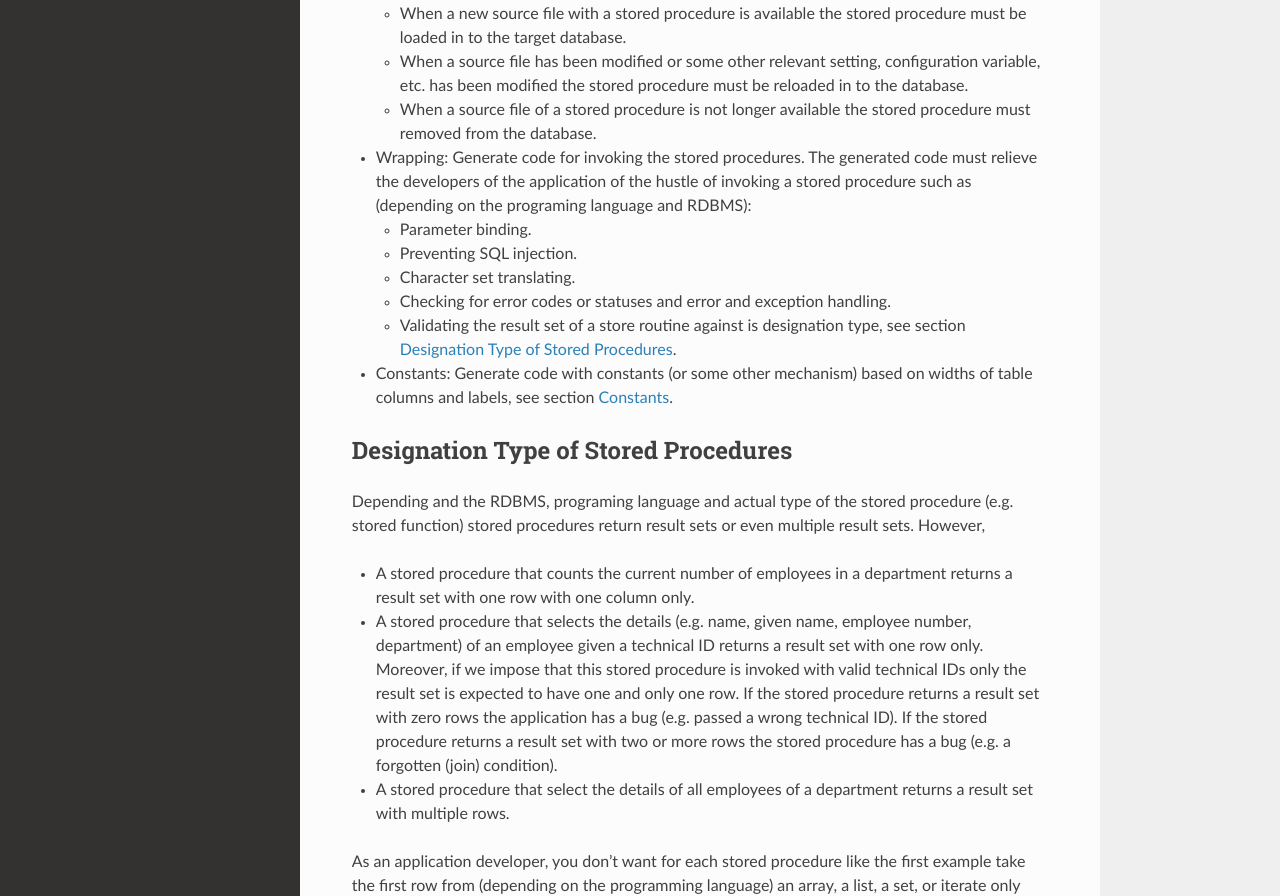
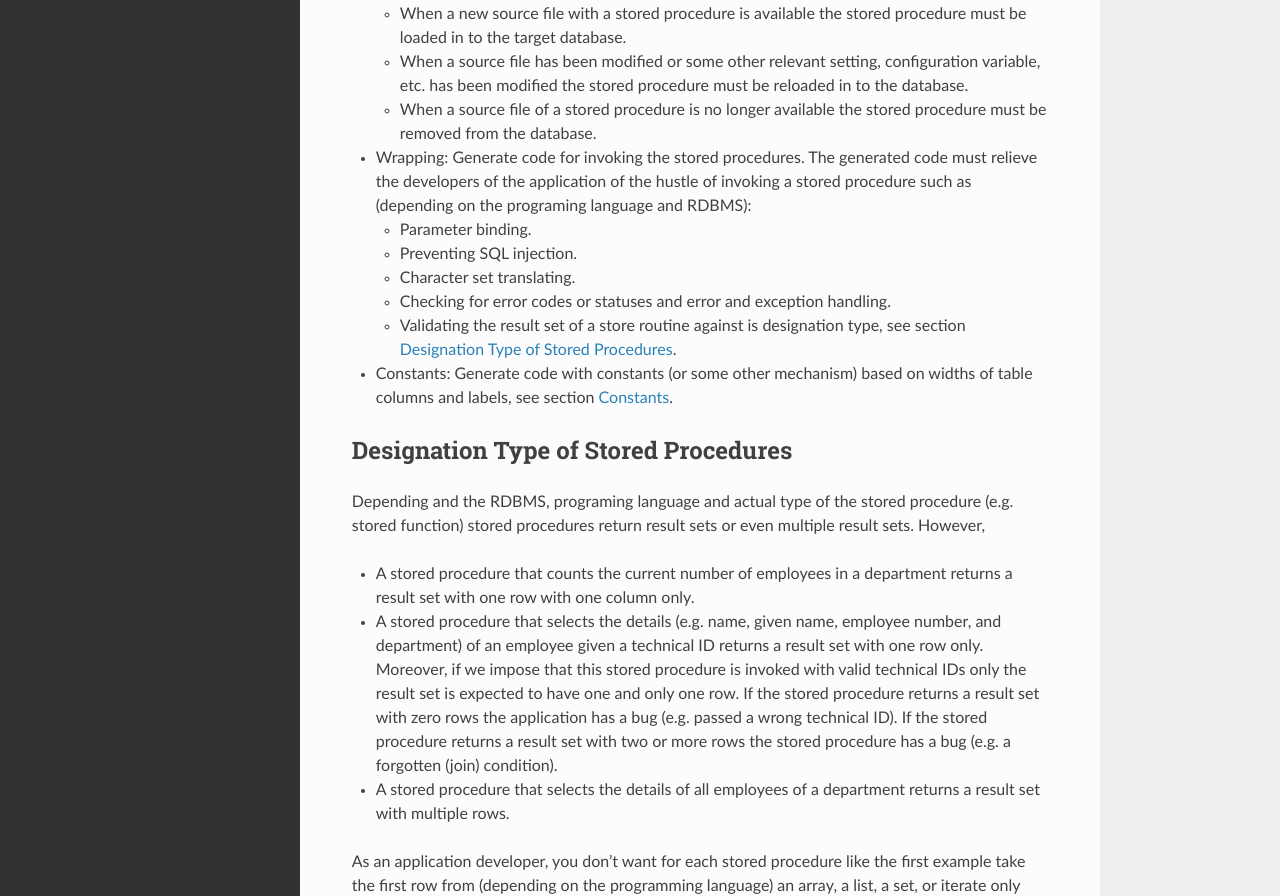
Before and after one commit to DatabaseStratum/rst-stratum, a Sphinx documentation site: the page built from docs/concepts.rst, in a window 1280 px wide and 1400 px high. Shown: the part 358-1254 px from the top of the window. Built offline with Sphinx 7.4.7 and the Read the Docs theme 2.0.0, drawn with Linux system fonts in a browser that asks for light colours; some of the changed text lies outside the part shown.

Commit message:
Fixed typos.

```diff
--- a/docs/concepts.rst
+++ b/docs/concepts.rst
@@ -16,7 +16,7 @@ A Stratum project must provide the following functionalities:
 
   * When a new source file with a stored procedure is available the stored procedure must be loaded in to the target database.
   * When a source file has been modified or some other relevant setting, configuration variable, etc. has been modified the stored procedure must be reloaded in to the database.
-  * When a source file of a stored procedure is not longer available the stored procedure must removed from the database.
+  * When a source file of a stored procedure is no longer available the stored procedure must be removed from the database.
 
 * Wrapping: Generate code for invoking the stored procedures. The generated code must relieve the developers of the application of the hustle of invoking a stored procedure such as (depending on the programing language and RDBMS):
 
@@ -37,9 +37,9 @@ Depending and the RDBMS, programing language and actual type of the stored proce
 
 * A stored procedure that counts the current number of employees in a department returns a result set with one row with one column only.
 
-* A stored procedure that selects the details (e.g. name, given name, employee number, department) of an employee given a technical ID returns a result set with one row only. Moreover, if we impose that this stored procedure is invoked with valid technical IDs only the result set is expected to have one and only one row. If the stored procedure returns a result set with zero rows the application has a bug (e.g. passed a wrong technical ID). If the stored procedure returns a result set with two or more rows the stored procedure has a bug (e.g. a forgotten (join) condition).
+* A stored procedure that selects the details (e.g. name, given name, employee number, and department) of an employee given a technical ID returns a result set with one row only. Moreover, if we impose that this stored procedure is invoked with valid technical IDs only the result set is expected to have one and only one row. If the stored procedure returns a result set with zero rows the application has a bug (e.g. passed a wrong technical ID). If the stored procedure returns a result set with two or more rows the stored procedure has a bug (e.g. a forgotten (join) condition).
 
-* A stored procedure that select the details of all employees of a department returns a result set with multiple rows.
+* A stored procedure that selects the details of all employees of a department returns a result set with multiple rows.
 
 As an application developer, you don't want for each stored procedure like the first example take the first row from (depending on the programming language) an array, a list, a set, or iterate only once over a cursor, then take the first column and validate that the found value is indeed an integer.
 
```
Also changed, not shown: other parts of docs/concepts.rst (+1 -1 lines).
